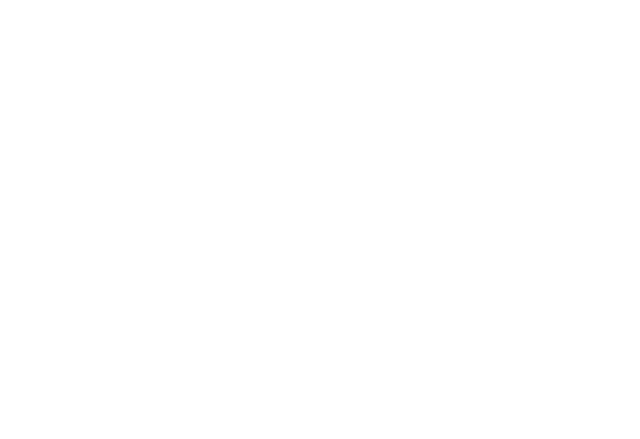
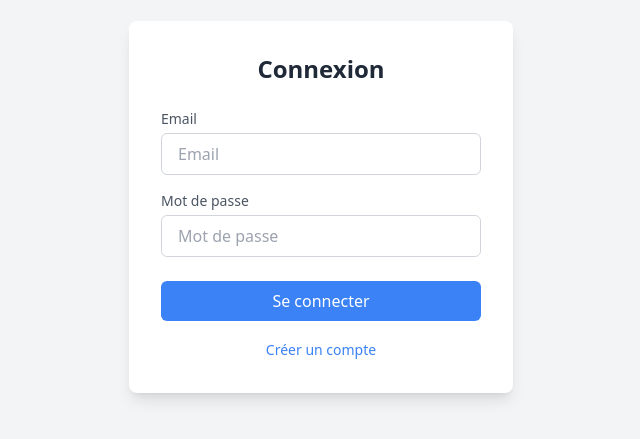
Before and after one commit to Hackathon-M1-Equipe-1/devweb, a Vue app in the folder hackaton/: page /login in a window 1280 px wide. Before the commit this address had no page. Shown: the part 193-632 px from the top of the page, without its empty margins (319-959 px from the left). Built offline with nearby package versions, Linux system fonts and the light colour scheme.

Commit message:
Create account and login

```diff
--- a/hackaton/package.json
+++ b/hackaton/package.json
@@ -9,6 +9,7 @@
   },
   "dependencies": {
     "core-js": "^3.8.3",
+    "firebase": "^11.4.0",
     "vue": "^3.2.13",
     "vue-router": "^4.5.0"
   },
--- /dev/null
+++ b/hackaton/src/firebase.js
@@ -0,0 +1,25 @@
+// Importez les fonctions dont vous avez besoin à partir du SDK Firebase
+import { initializeApp } from "firebase/app";
+import { getAuth } from "firebase/auth";  // Pour l'authentification
+import { getFirestore } from "firebase/firestore"; // Si vous utilisez Firestore
+
+// Votre configuration Firebase
+const firebaseConfig = {
+  apiKey: "AIzaSyAKZLBCapctoLO5RYvMC1_6nlBy03HeY5w",
+  authDomain: "hackaton-m1-team1.firebaseapp.com",
+  databaseURL: "https://hackaton-m1-team1-default-rtdb.europe-west1.firebasedatabase.app",
+  projectId: "hackaton-m1-team1",
+  storageBucket: "hackaton-m1-team1.firebasestorage.app",
+  messagingSenderId: "227852747809",
+  appId: "1:227852747809:web:229917e51d04042d684f60"
+};
+
+// Initialisez Firebase
+const app = initializeApp(firebaseConfig);
+
+// Initialisez Firebase Auth et Firestore (si vous en avez besoin)
+const auth = getAuth(app); // Authentification Firebase
+const db = getFirestore(app); // Firestore (si nécessaire)
+
+// Exportez ce dont vous avez besoin
+export { auth, db };  // Vous pouvez exporter `auth` et `db` pour les utiliser ailleurs
--- a/hackaton/src/main.js
+++ b/hackaton/src/main.js
@@ -11,6 +11,16 @@
     path: '/',
     name: 'Home',
     component: () => import('./App.vue') // Remplace par ton composant principal
+  },
+  {
+    path: '/login',
+    name: 'Login',
+    component: () => import('./views/LoginPage.vue') // Remplace par ton composant principal
+  },
+  {
+    path: '/createAccount',
+    name: 'CreateAccount',
+    component: () => import('./views/CreateAccountPage.vue') // Remplace par ton composant principal
   },
   {
     path: '/dashboard',
--- /dev/null
+++ b/hackaton/src/views/CreateAccountPage.vue
@@ -0,0 +1,90 @@
+<template>
+    <div class="flex justify-center items-center min-h-screen bg-gray-100">
+      <div class="bg-white p-8 rounded-lg shadow-lg w-96">
+        <h2 class="text-2xl font-semibold text-center mb-6 text-gray-800">Créer un compte</h2>
+
+        <!-- Formulaire de création de compte -->
+        <form @submit.prevent="createAccount">
+          <div class="mb-4">
+            <label for="email" class="block text-sm font-medium text-gray-600">Email</label>
+            <input
+              type="email"
+              v-model="email"
+              id="email"
+              placeholder="Email"
+              class="mt-1 block w-full px-4 py-2 border border-gray-300 rounded-md focus:ring-blue-500 focus:border-blue-500"
+              required />
+          </div>
+
+          <div class="mb-6">
+            <label for="password" class="block text-sm font-medium text-gray-600">Mot de passe</label>
+            <input
+              type="password"
+              v-model="password"
+              id="password"
+              placeholder="Mot de passe"
+              class="mt-1 block w-full px-4 py-2 border border-gray-300 rounded-md focus:ring-blue-500 focus:border-blue-500"
+              required />
+          </div>
+
+          <button
+            type="submit"
+            class="w-full bg-blue-500 text-white py-2 rounded-md hover:bg-blue-600 focus:outline-none focus:ring-2 focus:ring-blue-500 focus:ring-opacity-50">
+            Créer un compte
+          </button>
+        </form>
+
+        <div class="mt-4 text-center">
+          <button
+            @click="goToLogin"
+            class="text-sm text-blue-500 hover:text-blue-700 focus:outline-none">
+            Déjà un compte ? Se connecter
+          </button>
+        </div>
+      </div>
+    </div>
+  </template>
+
+  <script>
+  // Importez les éléments nécessaires
+  import { auth } from '@/firebase'; // Importez l'instance d'authentification Firebase
+  import { createUserWithEmailAndPassword } from "firebase/auth"; // Fonction pour créer un utilisateur
+
+  export default {
+    data() {
+      return {
+        email: "",
+        password: "",
+      };
+    },
+    methods: {
+      // Fonction pour créer un compte
+      async createAccount() {
+        try {
+          // Création du compte avec Firebase Authentication
+          const userCredential = await createUserWithEmailAndPassword(auth, this.email, this.password);
+
+          // Vous pouvez récupérer l'utilisateur ou le token, mais normalement vous êtes déjà connecté après l'inscription
+          const user = userCredential.user;
+
+          console.log("Utilisateur créé :", user);
+
+          // Redirection vers la page de connexion ou tableau de bord
+          this.$router.push("/login");
+        } catch (error) {
+          console.error("Erreur lors de la création du compte :", error);
+          alert("Une erreur est survenue lors de la création du compte. Veuillez réessayer.");
+        }
+      },
+
+      // Fonction pour rediriger l'utilisateur vers la page de connexion
+      goToLogin() {
+        this.$router.push("/login");
+      }
+    },
+  };
+  </script>
+
+  <style scoped>
+  /* Style personnalisé si nécessaire */
+  </style>
--- a/hackaton/src/views/LoginPage.vue
+++ b/hackaton/src/views/LoginPage.vue
@@ -1,15 +1,53 @@
 <template>
-  <div>
-    <h2>Connexion</h2>
-    <input type="email" v-model="email" placeholder="Email">
-    <input type="password" v-model="password" placeholder="Mot de passe">
-    <button @click="login">Se connecter</button>
-    <button @click="createAccount">Créer un compte tt</button>
+  <div class="flex justify-center items-center min-h-screen bg-gray-100">
+    <div class="bg-white p-8 rounded-lg shadow-lg w-96">
+      <h2 class="text-2xl font-semibold text-center mb-6 text-gray-800">Connexion</h2>
+      <form @submit.prevent="login">
+        <div class="mb-4">
+          <label for="email" class="block text-sm font-medium text-gray-600">Email</label>
+          <input
+            type="email"
+            v-model="email"
+            id="email"
+            placeholder="Email"
+            class="mt-1 block w-full px-4 py-2 border border-gray-300 rounded-md focus:ring-blue-500 focus:border-blue-500"
+            required />
+        </div>
+
+        <div class="mb-6">
+          <label for="password" class="block text-sm font-medium text-gray-600">Mot de passe</label>
+          <input
+            type="password"
+            v-model="password"
+            id="password"
+            placeholder="Mot de passe"
+            class="mt-1 block w-full px-4 py-2 border border-gray-300 rounded-md focus:ring-blue-500 focus:border-blue-500"
+            required />
+        </div>
+
+        <button
+          type="submit"
+          class="w-full bg-blue-500 text-white py-2 rounded-md hover:bg-blue-600 focus:outline-none focus:ring-2 focus:ring-blue-500 focus:ring-opacity-50">
+          Se connecter
+        </button>
+      </form>
+
+      <div class="mt-4 text-center">
+        <button
+          @click="createAccount"
+          class="text-sm text-blue-500 hover:text-blue-700 focus:outline-none">
+          Créer un compte
+        </button>
+      </div>
+    </div>
   </div>
 </template>
 
 <script>
 import axios from "axios";
+// Importez les éléments nécessaires
+import { auth } from '@/firebase'; // Importez l'instance d'authentification Firebase
+import { signInWithEmailAndPassword } from "firebase/auth"; // Fonction de connexion
 
 export default {
   data() {
@@ -19,29 +57,30 @@
     };
   },
   methods: {
+    // Fonction de connexion
     async login() {
       try {
+        // Connexion avec Firebase Auth
+        const userCredential = await signInWithEmailAndPassword(auth, this.email, this.password);
+        const idToken = await userCredential.user.getIdToken();
+
+        // Envoyer le token à votre serveur
         const response = await axios.post("http://localhost:3000/login", {
-          email: this.email,
-          password: this.password,
+          token: idToken,
         });
 
-        // Vérifier si un token est renvoyé dans la réponse
-        if (response.data.token) {
-          // Sauvegarder le token dans le localStorage
-          localStorage.setItem("token", response.data.token);
-          this.$router.push("/"); // Redirection après connexion réussie
-        } else {
-          alert("Identifiants incorrects");
-        }
+        console.log("Utilisateur connecté :", response.data);
+        this.$router.push("/dashboard"); // Redirection vers la page après connexion réussie
       } catch (error) {
         console.error("Erreur de connexion :", error);
-        alert("Erreur de connexion. Veuillez réessayer.");
+        alert("Identifiants incorrects. Veuillez réessayer.");
       }
     },
+
+    // Fonction pour la création de compte
     async createAccount() {
       try {
-          this.$router.push("/newAccount");
+        this.$router.push("/createAccount");
       } catch (error) {
         console.error("Erreur de rédirection :", error);
         alert("Erreur de rédirection. Veuillez réessayer.");
@@ -52,23 +91,5 @@
 </script>
 
 <style scoped>
-/* Ajoute un peu de style si nécessaire */
-input {
-  margin: 10px 0;
-  padding: 8px;
-  width: 200px;
-}
-
-button {
-  padding: 10px;
-  width: 100%;
-  background-color: #4CAF50;
-  color: white;
-  border: none;
-  cursor: pointer;
-}
-
-button:hover {
-  background-color: #45a049;
-}
+/* Pas nécessaire de styles supplémentaires, Tailwind s'en charge déjà */
 </style>
```
Also changed, not shown: hackaton/server.js (deleted, +0 -105 lines), 2 other files (tests, documents, lock files or other folders).
